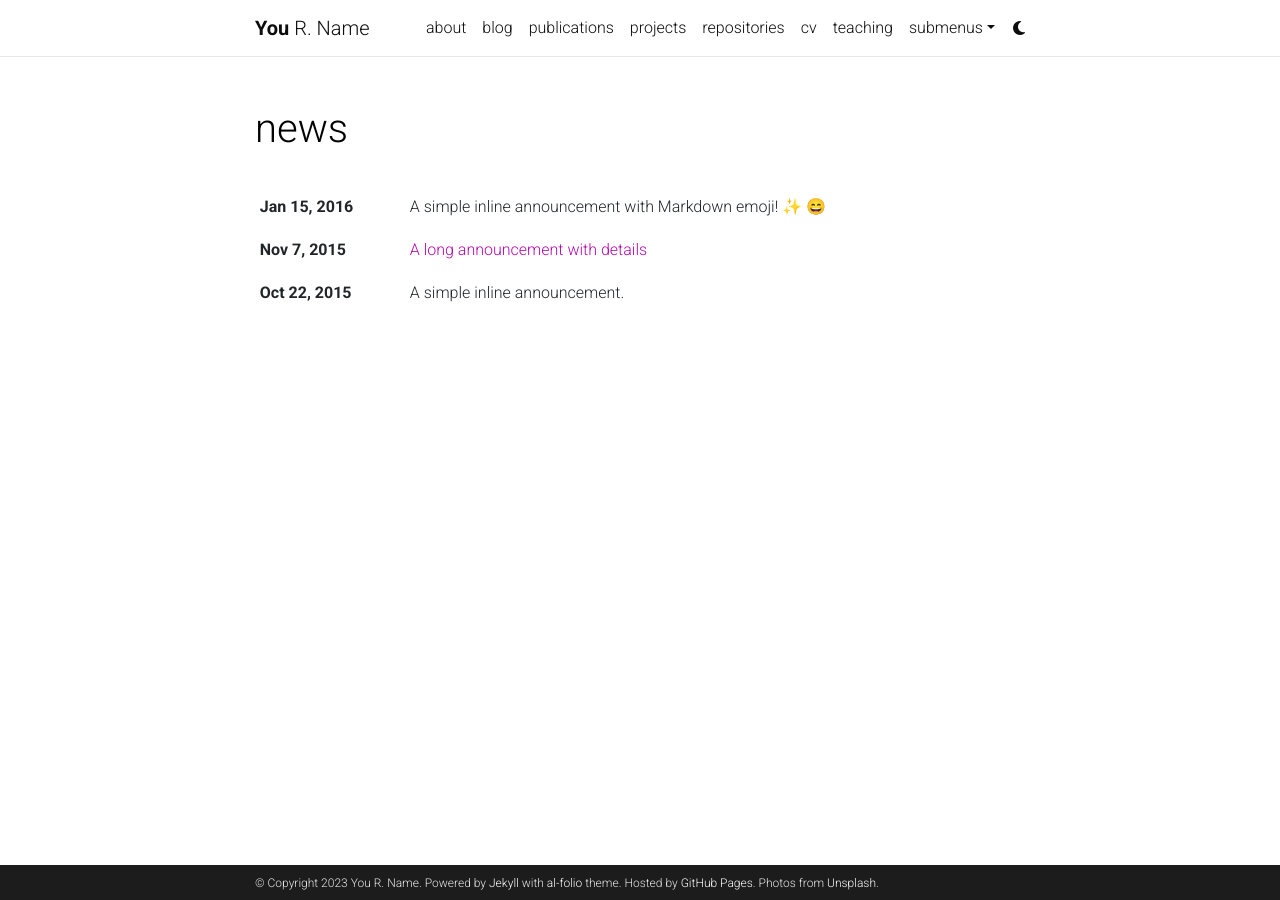
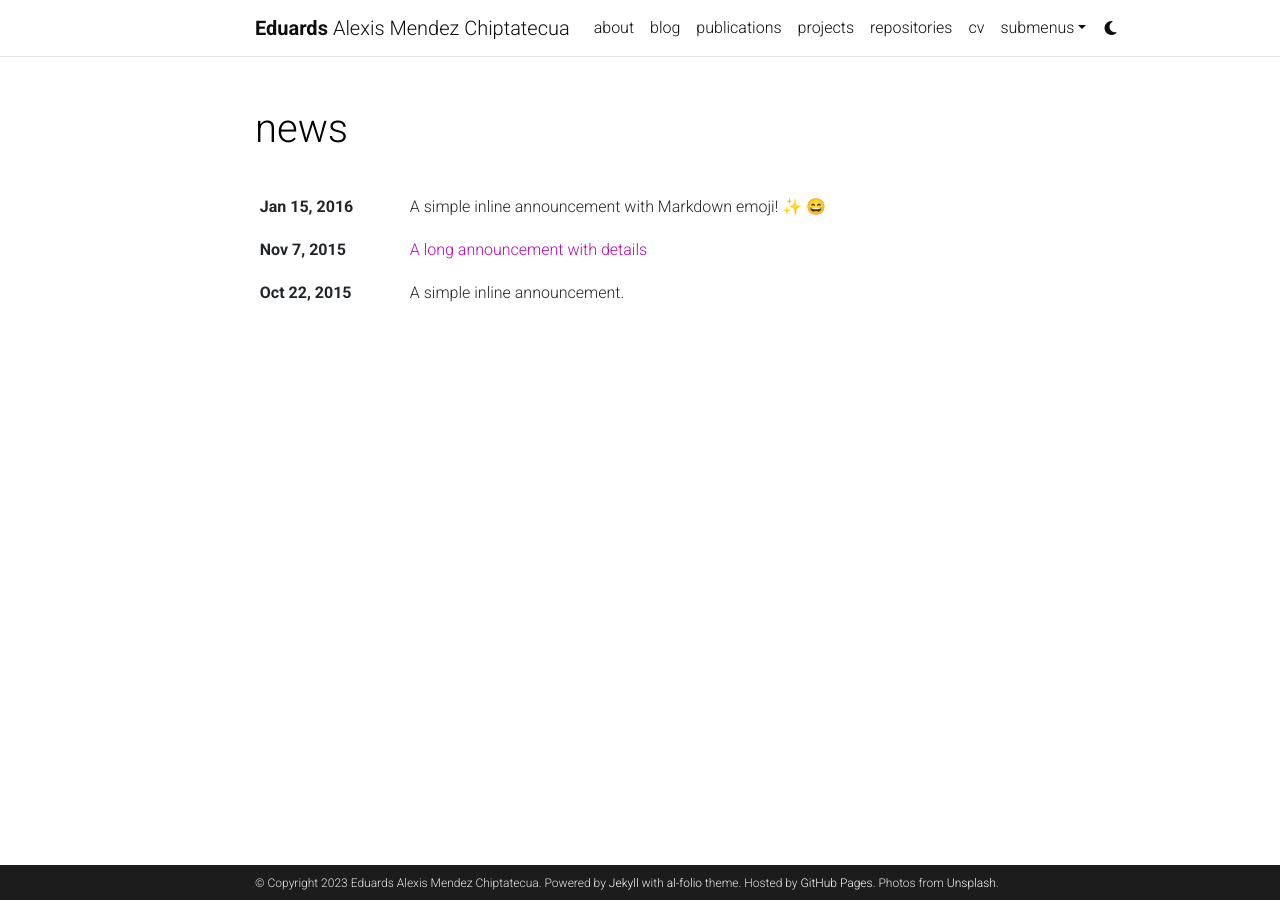
Before and after one commit to eguar11011/eguar11011.github.io, a Jekyll site: the page built from news.html, in a window 1280 px wide. Built offline with Jekyll 4.4.1, drawn with Linux system fonts in a browser that asks for light colours; emoji names are drawn with the system emoji font; comment, search, counter and statistics services are not loaded; a style sheet for code colours, icons or effects is not loaded.

Commit message:
prueba de cambios

```diff
--- a/_config.yml
+++ b/_config.yml
@@ -3,10 +3,10 @@
 # -----------------------------------------------------------------------------
 
 title: blank # the website title (if blank, full name will be used instead)
-first_name: You
-middle_name: R.
-last_name: Name
-email: you@example.com
+first_name: Eduards
+middle_name: Alexis
+last_name: Mendez Chiptatecua
+email: emendezc@unal.edu.co
 description: > # the ">" symbol means to ignore newlines until "footer_text:"
   A simple, whitespace theme for academics. Based on [*folio](https://github.com/bogoli/-folio) design.
 footer_text: >
@@ -15,11 +15,11 @@ footer_text: >
   Photos from <a href="https://unsplash.com" target="_blank">Unsplash</a>.
 keywords: jekyll, jekyll-theme, academic-website, portfolio-website  # add your own keywords or leave empty
 
-lang: en # the language of your site (for example: en, fr, cn, ru, etc.)
+lang: es # the language of your site (for example: en, fr, cn, ru, etc.)
 icon: ⚛️  # the emoji used as the favicon (alternatively, provide image name in /assets/img/)
 
-url: https://alshedivat.github.io # the base hostname & protocol for your site
-baseurl: /al-folio # the subpath of your site, e.g. /blog/
+url: https://eguar11011.github.io # the base hostname & protocol for your site
+baseurl:  # the subpath of your site, e.g. /blog/
 last_updated: false # set to true if you want to display last updated in the footer
 impressum_path:  # set to path to include impressum link in the footer, use the same path as permalink in a page, helps to conform with EU GDPR
 
```
Also changed, not shown: _pages/teaching.md (deleted, +0 -12 lines), 1 other file.
